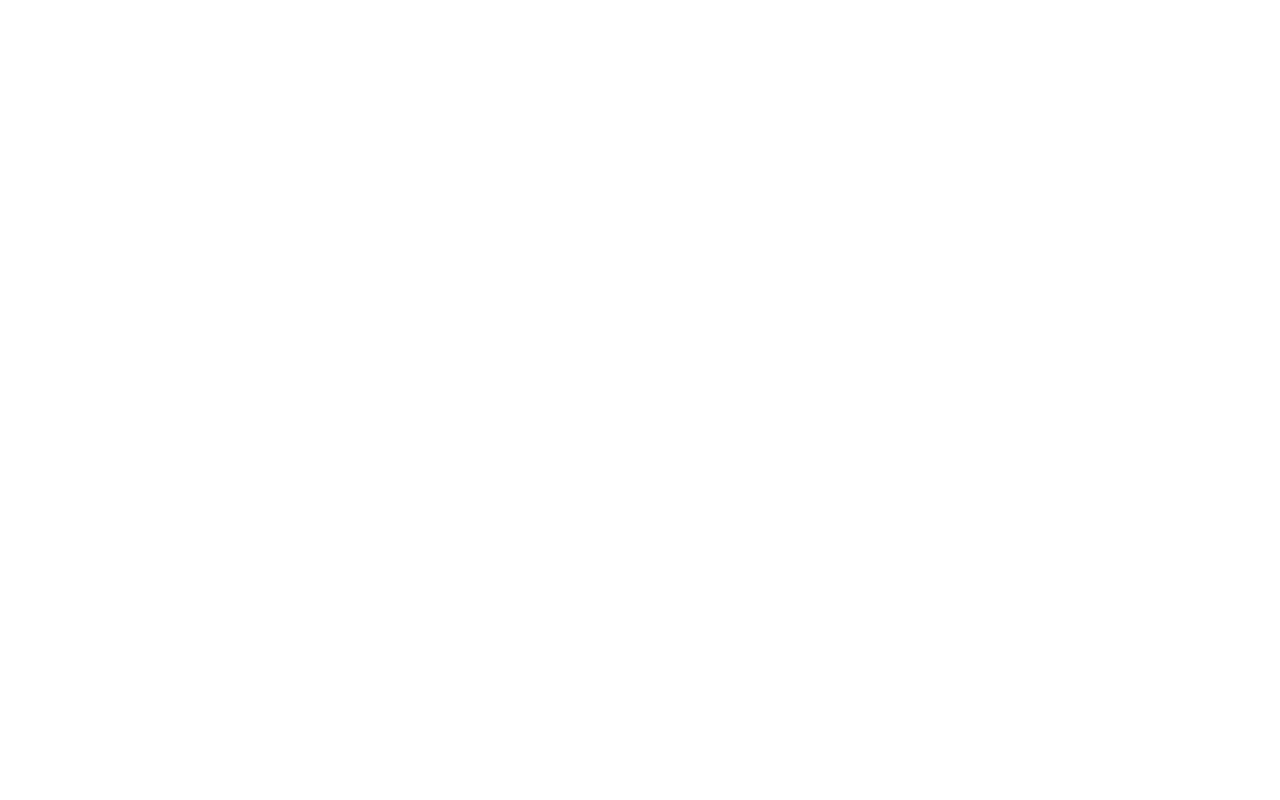
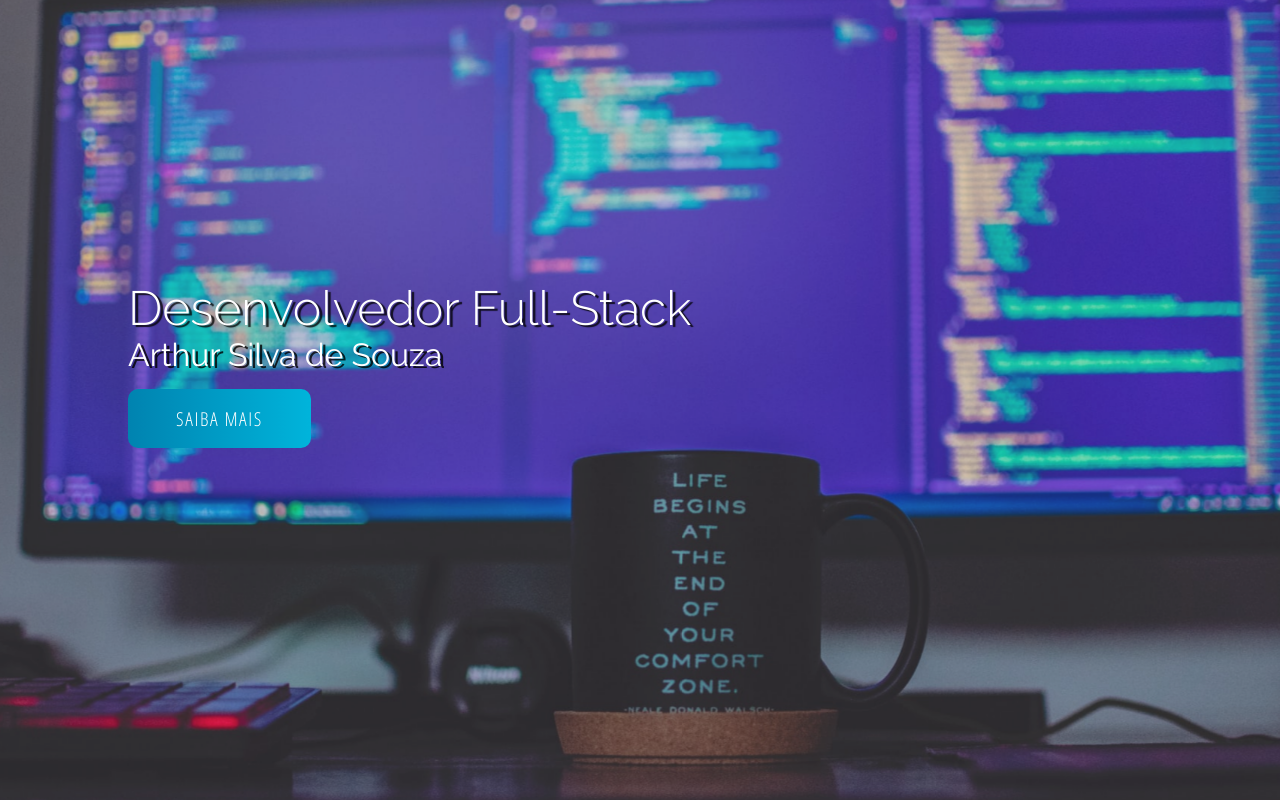
Before and after one commit to ArthurSilvs/portfolio, a plain HTML site: page index.html in a window 1280 px wide. Drawn offline with Linux system fonts and the light colour scheme.

Commit message:
:star: Header Implementado

```diff
--- a/index.html
+++ b/index.html
@@ -6,9 +6,25 @@
     <link rel="shortcut icon" href="assets/favicon.ico" />
     <meta name="viewport" content="width=device-width, initial-scale=1.0">
     <meta http-equiv="X-UA-Compatible" content="ie=edge">
-    <title>Praticando</title>
+    <link rel="apple-touch-icon" sizes="180x180" href="assets/images/apple-touch-icon.png">
+    <link rel="icon" type="image/png" sizes="32x32" href="assets/images/favicon-32x32.png">
+    <link rel="icon" type="image/png" sizes="16x16" href="assets/images/favicon-16x16.png">
+    <link rel="manifest" href="assets/site.webmanifest">
+    <title>Portfólio</title>
 </head>
 <body>
+    <div class="container">
+        <header>
+            <div class="img-wrapper">
+                    <img src="assets/images/background2.jpg" alt="background">
+            </div>
+            <div class="banner">
+                <h1>Desenvolvedor Full-Stack</h1>
+                <p>Arthur Silva de Souza</p>
+                <button>Saiba mais</button>
+            </div>
+        </header>
+    </div>
 
 </body>
 </html>
--- a/styles.css
+++ b/styles.css
@@ -1,3 +1,103 @@
 @import url('https://fonts.googleapis.com/css2?family=Open+Sans+Condensed:ital,wght@0,300;1,300&family=Oswald:wght@300;400;600;700&family=Raleway:ital,wght@0,300;0,400;1,200;1,300;1,400&display=swap');
 
 @import url("https://cdnjs.cloudflare.com/ajax/libs/font-awesome/5.15.3/css/all.min.css");
+
+*{
+    margin: 0;
+    padding: 0;
+}
+
+header{
+    width: 100%;
+    /*Força a utlização de 100% da altura da tela*/
+    height: 100vh;
+    /*Tira a possibilidade de rolar na horizontal em telas menores*/
+    overflow: hidden;
+    position: relative;
+}
+
+/*É necessário especificar o tamanho e altura que esse componente irá ocupar da classe pai*/
+.img-wrapper{
+    width: 100%;
+    height: 100%;
+    overflow: hidden;
+    background-color: rgba(0,0,0,0.6);
+}
+
+/*Seletor da tag img dentro da classe img-wrapper*/
+.img-wrapper img{
+    width: 100%;
+    height: 100%;
+    /*Faz com que a imagem cubra a div, permitindo uma adaptação melhor para telas menores sem perder proporção*/
+    object-fit: cover;
+    opacity: 0.79;
+    animation: zoom 15s;
+}
+
+@keyframes zoom{
+    0%{
+        transform: scale(1.3);
+    }
+    100%{
+        transform: scale(1);
+    }
+}
+
+.banner{
+    position: absolute;
+    top: 35%;
+    left: 10%;
+}
+
+.banner h1{
+    color: #ffffff;
+    font-size: 3rem;
+    font-family: "Raleway", serif;
+    font-weight: 200;
+    text-shadow: .2rem .1rem 1px rgba(0,0,0, .8);
+    opacity: 0;
+    animation: moveBanner 2s 0.5s forwards;
+}
+
+.banner p{
+    color: #ffffff;
+    font-family: "Raleway", serif;
+    font-size: 2rem;
+    text-shadow: .2rem .1rem  rgba(0,0,0, .8);
+    opacity: 0;
+    margin-bottom: 1rem;
+    animation: moveBanner 2s 0.7s forwards;
+}
+
+.banner button{
+    font-family: "Open Sans Condensed", serif;
+    color: #ffffff;
+    padding: 1rem 3rem;
+    border: none;
+    font-size: 1.2rem;
+    text-transform: uppercase;
+    border-radius: 10px;
+    opacity: 0;
+    letter-spacing: .1rem;
+    cursor: pointer;
+    animation: moveBanner 2s 0.9s forwards;
+    background: #00B4DB;
+    background: -webkit-linear-gradient(to right, #0083B0, #00B4DB);
+    background: linear-gradient(to right, #0083B0, #00B4DB);
+
+}
+
+@keyframes moveBanner{
+    0%{
+        transform: translateY(15rem) rotateY(-30deg);
+    }
+    100%{
+        transform: translateY(0) rotateY(0);
+        opacity: 1;
+    }
+}
+
+.banner button:hover{
+    color: #000;
+    opacity: 0.9;
+}
```
Also changed, not shown: assets/images/about.txt (added), assets/images/android-chrome-192x192.png (renamed from assets/android-chrome-192x192.png), assets/images/android-chrome-512x512.png (renamed from assets/android-chrome-512x512.png), assets/images/apple-touch-icon.png (renamed from assets/apple-touch-icon.png), assets/images/background.jpg (added), assets/images/background2.jpg (added), assets/images/favicon-16x16.png (renamed from assets/favicon-16x16.png), assets/images/favicon-32x32.png (renamed from assets/favicon-32x32.png), assets/site.webmanifest, 1 other file.
